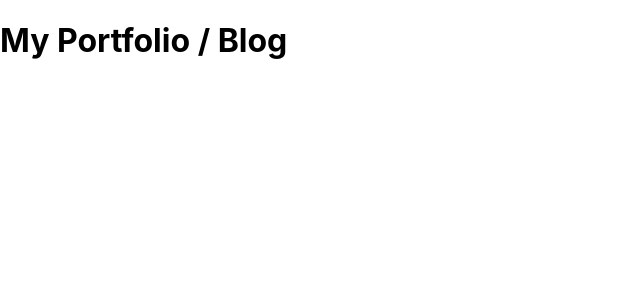
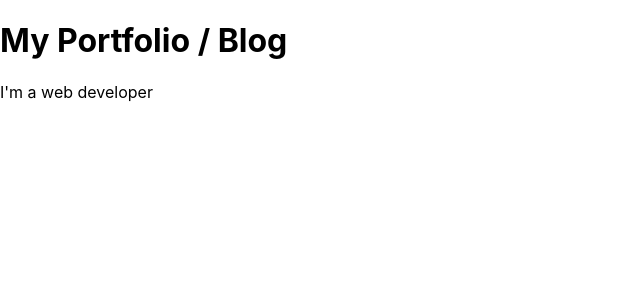
Before and after one commit to kapantzak/kapantzakis-blog, a Next.js app: page / in a window 1280 px wide. Shown: the top 300 px of the page, without its empty margins (0-640 px from the left). Built offline with nearby package versions, Linux system fonts and the light colour scheme.

Commit message:
Update home page

```diff
--- a/pages/index.js
+++ b/pages/index.js
@@ -12,6 +12,8 @@ export default function Home() {
 
       <main>
         <h1>My Portfolio / Blog</h1>
+
+        <p>I'm a web developer</p>
       </main>
     </div>
   );
```
